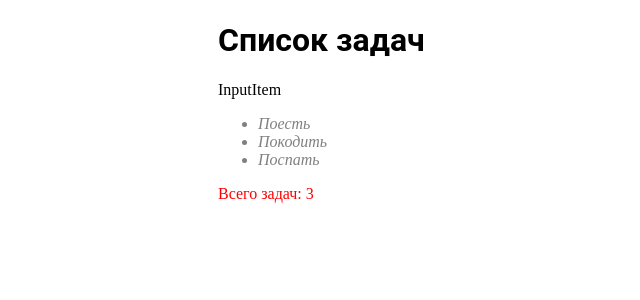
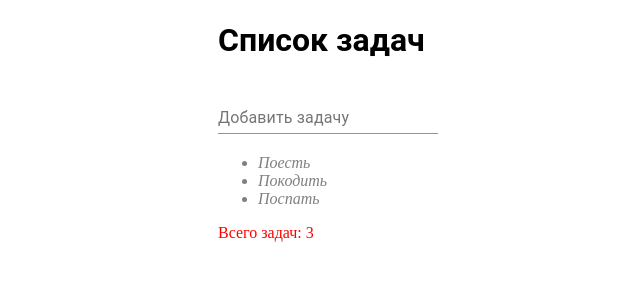
Before and after one commit to WebHeroSchool/SerToDo, a React (Create React App) app in the folder todo/: page / in a window 1280 px wide. Shown: the top 300 px of the page, without its empty margins (272-912 px from the left). Built offline with nearby package versions, Linux system fonts and the light colour scheme.

Commit message:
Material UI

```diff
--- a/todo/package.json
+++ b/todo/package.json
@@ -36,6 +36,7 @@
     ]
   },
   "devDependencies": {
+    "@material-ui/core": "^4.11.4",
     "classnames": "^2.3.1"
   }
 }
--- a/todo/src/components/InputItem/InputItem.js
+++ b/todo/src/components/InputItem/InputItem.js
@@ -1,8 +1,12 @@
 import React from 'react';
+import TextField from '@material-ui/core/TextField';
 
 const InputItem = () => (
-    <p>InputItem</p>
+    <TextField
+        id="standard-dense"
+        label="Добавить задачу"
+        margin="dense"
+    />
 );
 
-
 export default InputItem;
```
Also changed, not shown: 1 other file (tests, documents, lock files or other folders).
